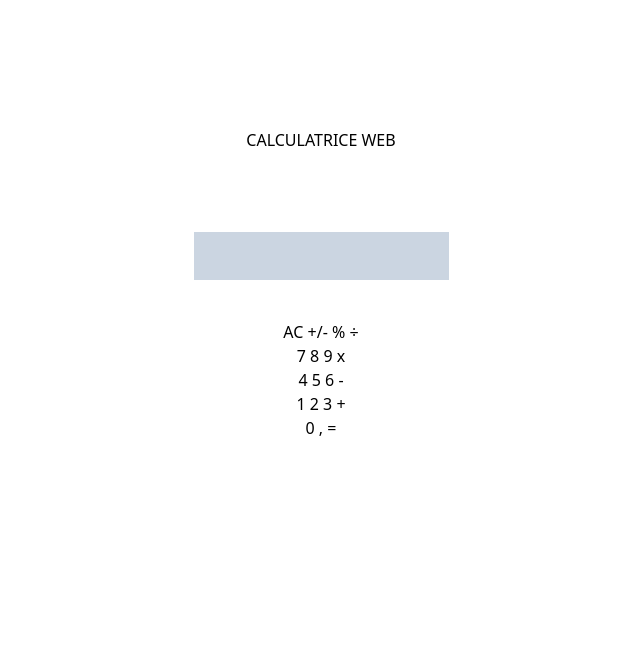
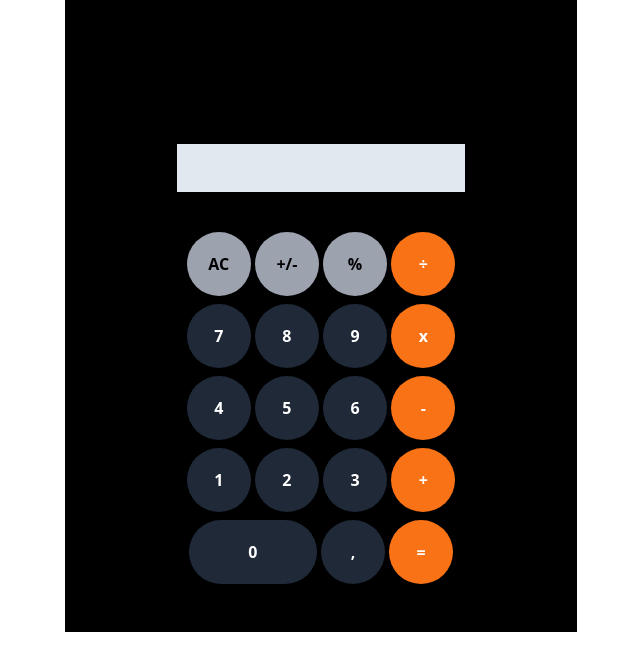
Before and after one commit to jacquesbedo/calculatrice_web, a website: page src/index.html in a window 1280 px wide. Shown: the whole page, without its empty margins (319-959 px from the left). Drawn offline with Linux system fonts and the light colour scheme.

Commit message:
On branch main  Your branch is up to date with 'origin/main'.  Changes to be committed:

```diff
--- a/src/index.html
+++ b/src/index.html
@@ -15,50 +15,50 @@
 
   </head>
   <body class="">
-  <section class=" text-center m-32">
+  <section class=" text-center mx-96 py-10 bg-black ">
 
-    <div class="m-10">
+    <div class="m-5">
       CALCULATRICE WEB
     </div>
 
         <!-- Affichage pour les nombres et résultats -->
         <div class="">
-          <input type="text" class=" bg-slate-300 m-10 p-3" >
+          <input type="text" class=" text-black bg-slate-200 m-10 p-3 w-72 text-right focus:outline-none focus:border-none" >
         </div>
 
         <!-- Boutons de la calculatrice -->
-        <div class="">
-            <section>
-              <button class="">AC</button>
-              <button class="">+/-</button>
-              <button class="">%</button>
-              <button class="">÷</button>
+        <div class="mb-2">
+            <section class="mb-2">
+              <button class=" bg-gray-400 font-bold rounded-full w-16 h-16">AC</button>
+              <button class=" bg-gray-400 font-bold rounded-full w-16 h-16">+/-</button>
+              <button class=" bg-gray-400 font-bold rounded-full w-16 h-16">%</button>
+              <button class=" bg-orange-500 text-white  font-bold  rounded-full w-16 h-16">÷</button>
             </section>
-            <section>
-              <button>7</button>
-              <button>8</button>
-              <button>9</button>
-              <button>x</button>
+            <section class="mb-2">
+              <button  class=" bg-gray-800 rounded-full font-bold  text-white w-16 h-16">7</button>
+              <button  class=" bg-gray-800 rounded-full font-bold  text-white w-16 h-16">8</button>
+              <button  class=" bg-gray-800 rounded-full font-bold  text-white w-16 h-16">9</button>
+              <button class=" bg-orange-500 text-white font-bold  rounded-full w-16 h-16">x</button>
             </section>
 
-            <section>
-              <button>4</button>
-              <button>5</button>
-              <button>6</button>
-              <button>-</button>
+            <section class="mb-2">
+              <button  class=" bg-gray-800 rounded-full font-bold text-white w-16 h-16">4</button>
+              <button  class=" bg-gray-800 rounded-full font-bold text-white w-16 h-16">5</button>
+              <button  class=" bg-gray-800 rounded-full font-bold text-white w-16 h-16">6</button>
+              <button class=" bg-orange-500 text-white font-bold rounded-full w-16 h-16">-</button>
+
+            </section>
+            <section class="mb-2">
+              <button  class=" bg-gray-800 rounded-full font-bold text-white w-16 h-16">1</button>
+              <button  class=" bg-gray-800 rounded-full font-bold text-white  w-16 h-16">2</button>
+              <button  class=" bg-gray-800 rounded-full font-bold text-white w-16 h-16">3</button>
+              <button class=" bg-orange-500 text-white font-bold rounded-full w-16 h-16">+</button>
 
             </section>
             <section>
-              <button>1</button>
-              <button>2</button>
-              <button>3</button>
-              <button>+</button>
-
-            </section>
-            <section>
-              <button>0</button>
-              <button>,</button>
-              <button class="equals">=</button>
+              <button class=" bg-gray-800 rounded-full font-bold text-white w-32 h-16">0</button>
+              <button class=" bg-gray-800 rounded-full font-bold text-white w-16 h-16">,</button>
+              <button class=" bg-orange-500 text-white font-bold rounded-full w-16 h-16">=</button>
             </section>
         </div>
     </div>
```
Also changed, not shown: src/output.css.
